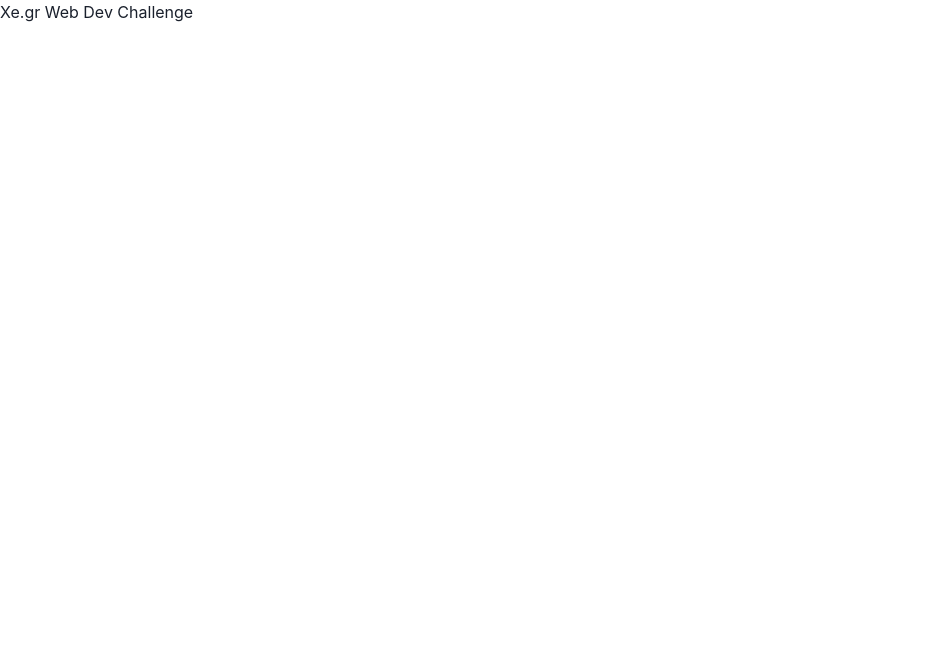
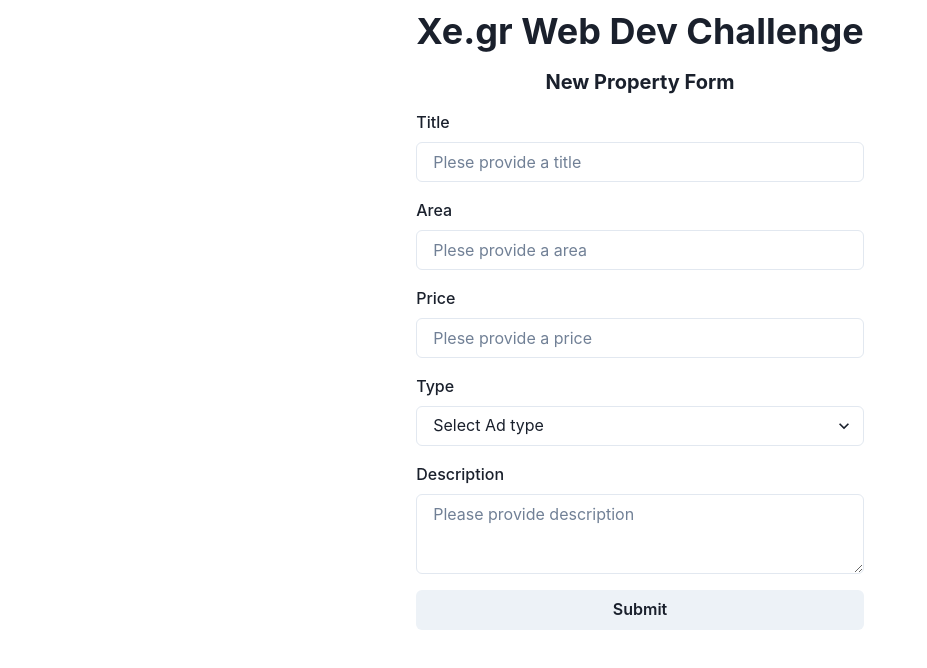
Before and after one commit to AchilleasMich/xegr-webdev-challenge, a React (Vite) app: page / in a window 1280 px wide. Shown: the top 668 px of the page, without its empty margins (0-927 px from the left). Built offline with nearby package versions, Linux system fonts and the light colour scheme.

Commit message:
Add basic form

```diff
--- a/src/App.jsx
+++ b/src/App.jsx
@@ -1,5 +1,109 @@
+import { useState } from 'react';
+import {
+  Button,
+  Center,
+  Stack,
+  Heading,
+  NumberInput,
+  NumberInputField,
+  Textarea,
+  Select,
+  FormControl,
+  FormLabel,
+  FormErrorMessage,
+  Input
+} from '@chakra-ui/react';
+
 function App() {
-  return <div data-testid="web-dev-challenge">Xe.gr Web Dev Challenge</div>;
+  const [errors, setErrors] = useState({});
+
+  const handleSubmit = (e) => {
+    e.preventDefault();
+    validate(e);
+    const title = e.currentTarget.title.value;
+    const area = e.currentTarget.area.value;
+    const type = e.currentTarget.type.value;
+    const price = e.currentTarget.price.value;
+    const description = e.currentTarget.description.value;
+    console.log(title, area, type, price, description);
+  };
+
+  const validate = (e) => {
+    let errors = {};
+    const title = e.currentTarget.title.value;
+    if (!title) errors.title = 'Title is required';
+    if (title.length > 155) errors.title = 'Title must not exceed 155 chars';
+
+    const area = e.currentTarget.area.value;
+    if (!area) errors.area = 'Area is required';
+
+    const type = e.currentTarget.type.value;
+    if (!type) errors.type = 'Type is required';
+
+    const price = e.currentTarget.price.value;
+    if (!price) errors.price = 'Price is required';
+
+    setErrors(errors);
+  };
+
+  return (
+    <Center h="container.sm" data-testid="xe-webdev-challenge">
+      <Stack spacing="">
+        <Heading mb={4} as="h1" size="xl" noOfLines={1}>
+          Xe.gr Web Dev Challenge
+        </Heading>
+        <Center>
+          <Heading as="h2" size="md" h="6">
+            New Property Form
+          </Heading>
+        </Center>
+        <form onSubmit={handleSubmit}>
+          <Stack spacing="4" mt={4}>
+            <FormControl isInvalid={!!errors.title}>
+              <FormLabel>Title</FormLabel>
+              <Input name="title" id="title" placeholder="Plese provide a title" />
+              <FormErrorMessage>{errors?.title}</FormErrorMessage>
+            </FormControl>
+            <FormControl isInvalid={!!errors.area}>
+              <FormLabel>Area</FormLabel>
+              <Input name="area" id="area" placeholder="Plese provide a area" autoComplete="off" />
+              <FormErrorMessage>{errors?.area}</FormErrorMessage>
+            </FormControl>
+            <FormControl isInvalid={!!errors.price}>
+              <FormLabel>Price</FormLabel>
+              <NumberInput>
+                <NumberInputField name="price" id="price" placeholder="Plese provide a price" />
+              </NumberInput>
+              <FormErrorMessage>{errors?.price}</FormErrorMessage>
+            </FormControl>
+            <FormControl isInvalid={!!errors.type}>
+              <FormLabel>Type</FormLabel>
+              <Select placeholder="Select Ad type" name="type" id="type">
+                {['Rent', 'Buy', 'Exchange', 'Donate'].map((option) => {
+                  return (
+                    <option key={option} value={option}>
+                      {option}
+                    </option>
+                  );
+                })}
+              </Select>
+              <FormErrorMessage>{errors.type}</FormErrorMessage>
+            </FormControl>
+            <FormControl>
+              <FormLabel>Description</FormLabel>
+              <Textarea
+                placeholder="Please provide description"
+                id="description"
+                name="descirption"
+              />
+              <FormErrorMessage></FormErrorMessage>
+            </FormControl>
+            <Button type="submit">Submit</Button>
+          </Stack>
+        </form>
+      </Stack>
+    </Center>
+  );
 }
 
 export default App;
```
